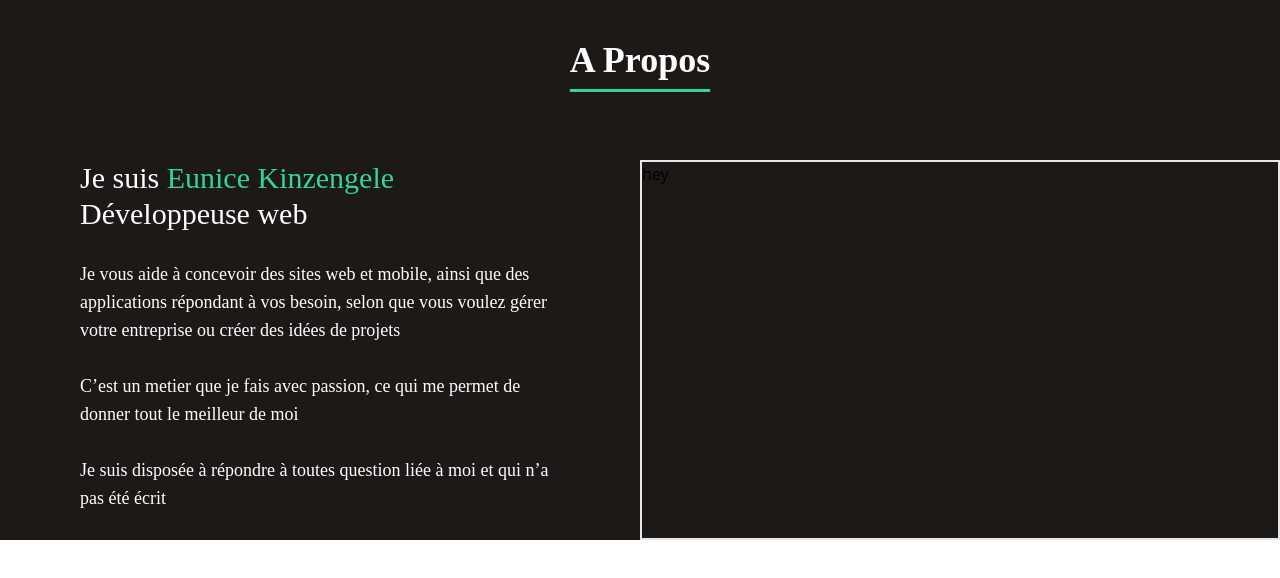
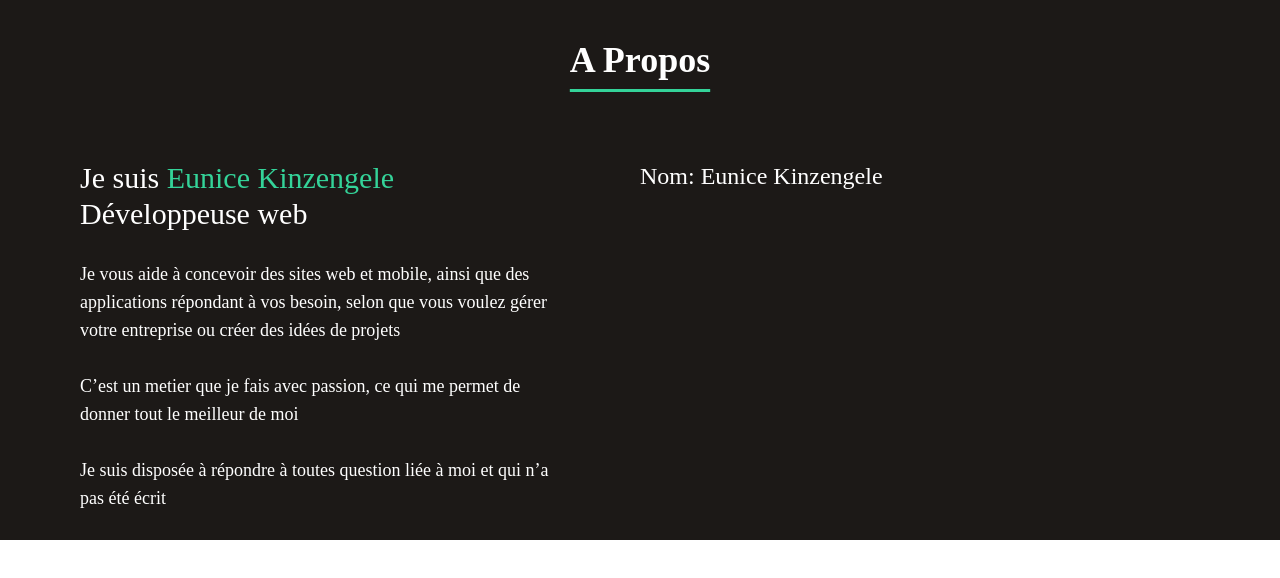
Before and after one commit to eunicekinzengele/My-Portfolio, a Next.js app: page /Apropos in a window 1280 px wide. Shown: the top 578 px of the page. Built offline with nearby package versions, Linux system fonts and the light colour scheme.

Commit message:
description

```diff
--- a/src/pages/Apropos.js
+++ b/src/pages/Apropos.js
@@ -24,7 +24,11 @@ export default function Apropos() {
             n’a pas été écrit
           </p>
         </div>
-        <div className="border-2 w-1/2">hey</div>
+        <div className="text-white font-newFamilly1 text-2xl  w-1/2">
+            <p>Nom: Eunice Kinzengele</p>
+            <p  className=""></p>
+
+        </div>
       </div>
     </div>
   );
```
